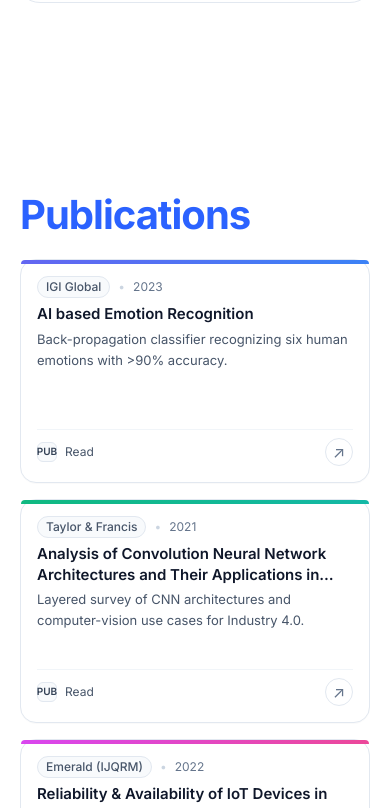
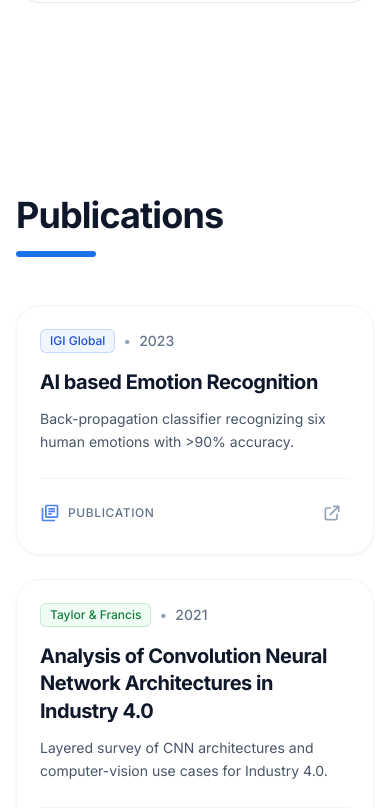
Before and after one commit to Shardul-Khandekar/Shardul-Khandekar.github.io, a React (Vite) app: page / in a window 390 px wide. Shown: the part 4796-5604 px from the top of the page. Built offline with nearby package versions, Linux system fonts and the light colour scheme.

Commit message:
changing publication section

```diff
--- a/src/components/Publications.jsx
+++ b/src/components/Publications.jsx
@@ -1,4 +1,13 @@
 import React from "react";
+
+// 1. Google's Material Design Color Tokens
+// We use a mapping to ensure consistent color application.
+const GOOGLE_COLORS = {
+  blue: { bg: "bg-blue-50", text: "text-blue-700", ring: "ring-blue-600/20", icon: "text-blue-600" },
+  green: { bg: "bg-green-50", text: "text-green-700", ring: "ring-green-600/20", icon: "text-green-600" },
+  yellow: { bg: "bg-yellow-50", text: "text-yellow-800", ring: "ring-yellow-600/20", icon: "text-yellow-600" },
+  red: { bg: "bg-red-50", text: "text-red-700", ring: "ring-red-600/20", icon: "text-red-600" },
+};
 
 const PUBLICATIONS = [
   {
@@ -6,119 +15,110 @@ const PUBLICATIONS = [
     title: "AI based Emotion Recognition",
     venue: "IGI Global",
     year: "2023",
-    blurb:
-      "Back-propagation classifier recognizing six human emotions with >90% accuracy.",
+    blurb: "Back-propagation classifier recognizing six human emotions with >90% accuracy.",
     url: "https://www.igi-global.com/chapter/ai-based-emotion-recognition/317492",
-    accent: "from-indigo-500 to-blue-500",
+    // Assign a specific Google color theme to each card
+    theme: "blue",
   },
   {
     id: "cnn",
-    title:
-      "Analysis of Convolution Neural Network Architectures and Their Applications in Industry 4.0",
+    title: "Analysis of Convolution Neural Network Architectures in Industry 4.0",
     venue: "Taylor & Francis",
     year: "2021",
-    blurb:
-      "Layered survey of CNN architectures and computer-vision use cases for Industry 4.0.",
+    blurb: "Layered survey of CNN architectures and computer-vision use cases for Industry 4.0.",
     url: "https://www.taylorfrancis.com/chapters/edit/10.1201/9781003143505-7/analysis-convolution-neural-network-architectures-applications-industry-4-0-gaurav-bansod-shardul-khandekar-soumya-khurana",
-    accent: "from-emerald-500 to-teal-500",
+    theme: "green",
   },
   {
     id: "iot",
-    title:
-      "Reliability & Availability of IoT Devices in Resource-Constrained Environments",
+    title: "Reliability & Availability of IoT Devices in Resource-Constrained Environments",
     venue: "Emerald (IJQRM)",
     year: "2022",
-    blurb:
-      "Complexity and performance evaluation of edge devices under AES-128 cryptographic workloads.",
+    blurb: "Complexity and performance evaluation of edge devices under AES-128 cryptographic workloads.",
     url: "https://www.emerald.com/insight/content/doi/10.1108/IJQRM-09-2021-0334/full/html",
-    accent: "from-fuchsia-500 to-pink-500",
+    theme: "yellow",
   },
   {
     id: "pulse",
     title: "Computer Vision-Based Contactless Cardiac Pulse Estimation",
     venue: "Springer",
     year: "2024",
-    blurb:
-      "rPPG-based pulse monitoring using webcam input; 96–98% accuracy across demographic conditions.",
+    blurb: "rPPG-based pulse monitoring using webcam input; 96–98% accuracy across demographic conditions.",
     url: "#",
-    accent: "from-orange-400 to-amber-500",
+    theme: "red",
   },
 ];
 
 function PubCard({ p }) {
+  const colors = GOOGLE_COLORS[p.theme];
+
   return (
-    <div
-      className={[
-        "group relative rounded-2xl border border-slate-200 bg-white",
-        "shadow-[0_1px_0_0_rgba(15,23,42,0.02)]",
-        "transition hover:shadow-md hover:-translate-y-[1px]",
-        "p-4 sm:p-5 flex flex-col justify-between h-[14rem]",
-      ].join(" ")}
-    >
-      {/* Accent bar */}
-      <div
-        className={[
-          "absolute top-0 left-0 h-1 w-full rounded-t-2xl bg-gradient-to-r",
-          p.accent,
-        ].join(" ")}
-      />
+    // 2. Card Structure: Elevated Surface
+    // Replaced borders with soft shadow and deeper rounded corners (rounded-3xl).
+    // Added a subtle ring on hover for the "Material" focus state.
+    <div className={`group relative flex flex-col h-full rounded-3xl bg-white p-6 shadow-sm shadow-slate-200/50 transition-all duration-300 hover:-translate-y-1 hover:shadow-xl hover:shadow-slate-200/50 ring-1 ring-inset ring-slate-100 hover:ring-2 ${colors.ring}`}>
 
-      {/* Content */}
-      <div>
-        <div className="flex items-center gap-2 text-xs mb-1.5">
-          <span className="font-medium text-slate-600 px-2 py-0.5 rounded-full border border-slate-200 bg-slate-50">
-            {p.venue}
-          </span>
-          <span className="text-slate-300">•</span>
-          <span className="text-slate-500">{p.year}</span>
-        </div>
+      {/* Header: Venue & Year Chips */}
+      <div className="mb-4 flex items-center gap-2">
+        <span className={`inline-flex items-center rounded-md px-2.5 py-1 text-xs font-medium ${colors.bg} ${colors.text} ring-1 ring-inset ${colors.ring}`}>
+          {p.venue}
+        </span>
+        <span className="text-sm text-slate-400">•</span>
+        <span className="text-sm font-medium text-slate-500">{p.year}</span>
+      </div>
 
-        <h3 className="text-[15px] font-semibold text-slate-900 leading-snug line-clamp-2">
+      {/* Content: Title & Blurb */}
+      <div className="flex-1">
+        <h3 className="text-xl font-bold tracking-tight text-slate-900 leading-snug group-hover:text-[#1a73e8] transition-colors">
           {p.title}
         </h3>
-        <p className="mt-1 text-[13px] text-slate-600 leading-relaxed line-clamp-3">
+        <p className="mt-3 text-sm leading-relaxed text-slate-600 line-clamp-3">
           {p.blurb}
         </p>
       </div>
 
-      {/* Footer */}
-      <div className="pt-2 mt-3 border-t border-slate-100 flex items-center justify-between">
-        <div className="flex items-center gap-2 text-[12px] text-slate-600">
-          <span className="inline-flex h-5 w-5 items-center justify-center rounded-md border border-slate-200 bg-slate-50 font-semibold text-[10px] text-slate-700">
-            PUB
-          </span>
-          <span>Read</span>
+      {/* Footer: Call to Action */}
+      <div className="mt-6 pt-4 border-t border-slate-100 flex items-center justify-between">
+        <div className="flex items-center gap-2 text-xs font-medium text-slate-500 uppercase tracking-wider">
+          {/* A small Google-style icon for "Publication" */}
+          <svg className={`h-5 w-5 ${colors.icon} opacity-80`} fill="currentColor" viewBox="0 0 24 24"><path d="M4 6H2v14c0 1.1.9 2 2 2h14v-2H4V6zm16-4H8c-1.1 0-2 .9-2 2v12c0 1.1.9 2 2 2h12c1.1 0 2-.9 2-2V4c0-1.1-.9-2-2-2zm0 14H8V4h12v12zM10 9h8v2h-8zm0 3h4v2h-4zm0-6h8v2h-8z"/></svg>
+          <span>Publication</span>
         </div>
 
-        {/* Only arrow is clickable */}
+        {/* Clear "Open" button */}
         <a
           href={p.url}
           target="_blank"
           rel="noreferrer"
-          className="inline-flex h-7 w-7 items-center justify-center rounded-full
-                     border border-slate-200 text-slate-500
-                     group-hover:text-blue-600 group-hover:border-blue-300 transition"
-          aria-label={`Open ${p.title}`}
-          title="Open publication"
+          className="relative z-10 inline-flex items-center justify-center rounded-full p-2 text-slate-400 hover:bg-slate-50 hover:text-[#1a73e8] transition-colors"
+          aria-label={`Read ${p.title}`}
         >
-          ↗
+          <svg className="h-5 w-5" fill="none" viewBox="0 0 24 24" stroke="currentColor" strokeWidth="2">
+            <path strokeLinecap="round" strokeLinejoin="round" d="M10 6H6a2 2 0 00-2 2v10a2 2 0 002 2h10a2 2 0 002-2v-4M14 4h6m0 0v6m0-6L10 14" />
+          </svg>
         </a>
       </div>
 
-      {/* Hover ring */}
-      <span className="pointer-events-none absolute inset-0 rounded-2xl ring-0 ring-blue-400/0 group-hover:ring-2 group-hover:ring-blue-400/30 transition" />
+       {/* Invisible full-card link for better UX */}
+      <a href={p.url} target="_blank" rel="noreferrer" className="absolute inset-0 z-0 rounded-3xl">
+          <span className="sr-only">Read {p.title}</span>
+      </a>
     </div>
   );
 }
 
 export default function Publications() {
   return (
-    <section id="publications" className="max-w-6xl mx-auto px-5 md:px-8 mt-24 md:mt-28">
-      <h2 className="text-[40px] md:text-[56px] leading-none font-extrabold tracking-tight mb-6 text-[#2b62ff]">
-        Publications
-      </h2>
+    <section id="publications" className="mx-auto max-w-7xl px-4 py-24 sm:px-6 lg:px-8">
+      {/* Header with Google Blue Accent */}
+      <div className="mb-12 md:mb-16">
+        <h2 className="text-4xl font-extrabold tracking-tight text-slate-900 md:text-5xl">
+          Publications
+        </h2>
+        <div className="mt-4 h-1.5 w-20 rounded-full bg-[#1a73e8]" />
+      </div>
 
-      <div className="grid gap-4 sm:gap-5 grid-cols-1 sm:grid-cols-2">
+      <div className="grid grid-cols-1 gap-6 sm:grid-cols-2 lg:auto-rows-[18rem]">
         {PUBLICATIONS.map((p) => (
           <PubCard key={p.id} p={p} />
         ))}
```
